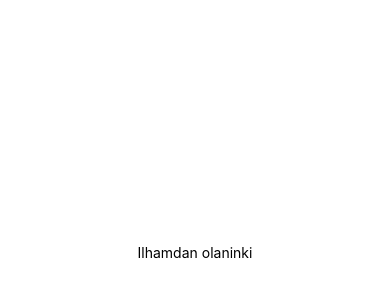
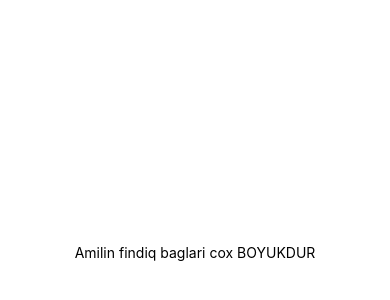
Before and after one commit to amilog/Code8, a React Native app: screen / in a window 390 px wide. Shown: the part 170-470 px from the top of the page. Built offline with nearby package versions, Linux system fonts and the light colour scheme.

Commit message:
Paw nomre 1

```diff
--- a/App.tsx
+++ b/App.tsx
@@ -4,7 +4,7 @@ import { StyleSheet, Text, View } from 'react-native';
 export default function App() {
   return (
     <View style={styles.container}>
-      <Text>Ilhamdan olaninki</Text>
+      <Text>Amilin findiq baglari cox BOYUKDUR</Text>
       <StatusBar style="auto" />
     </View>
   );
```
